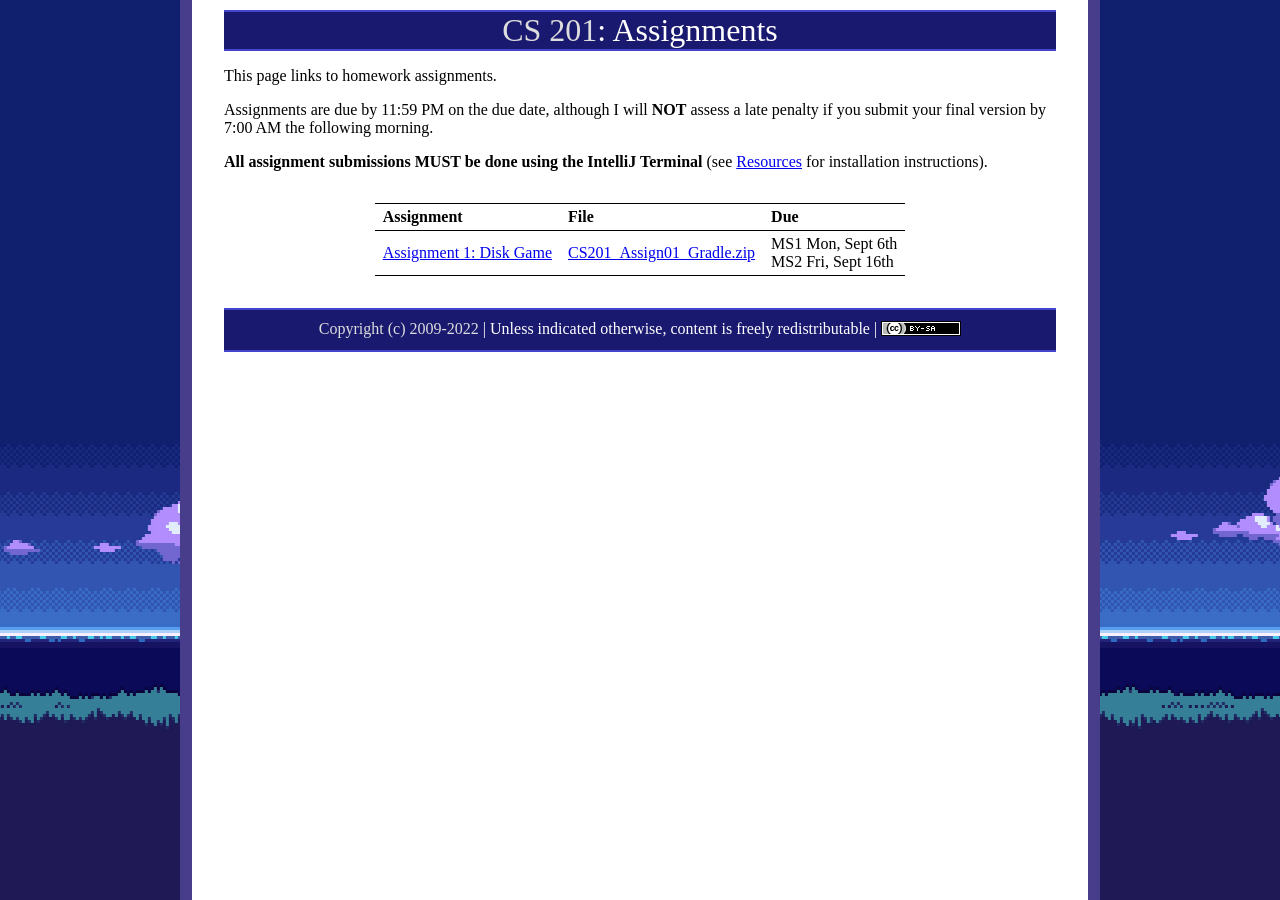
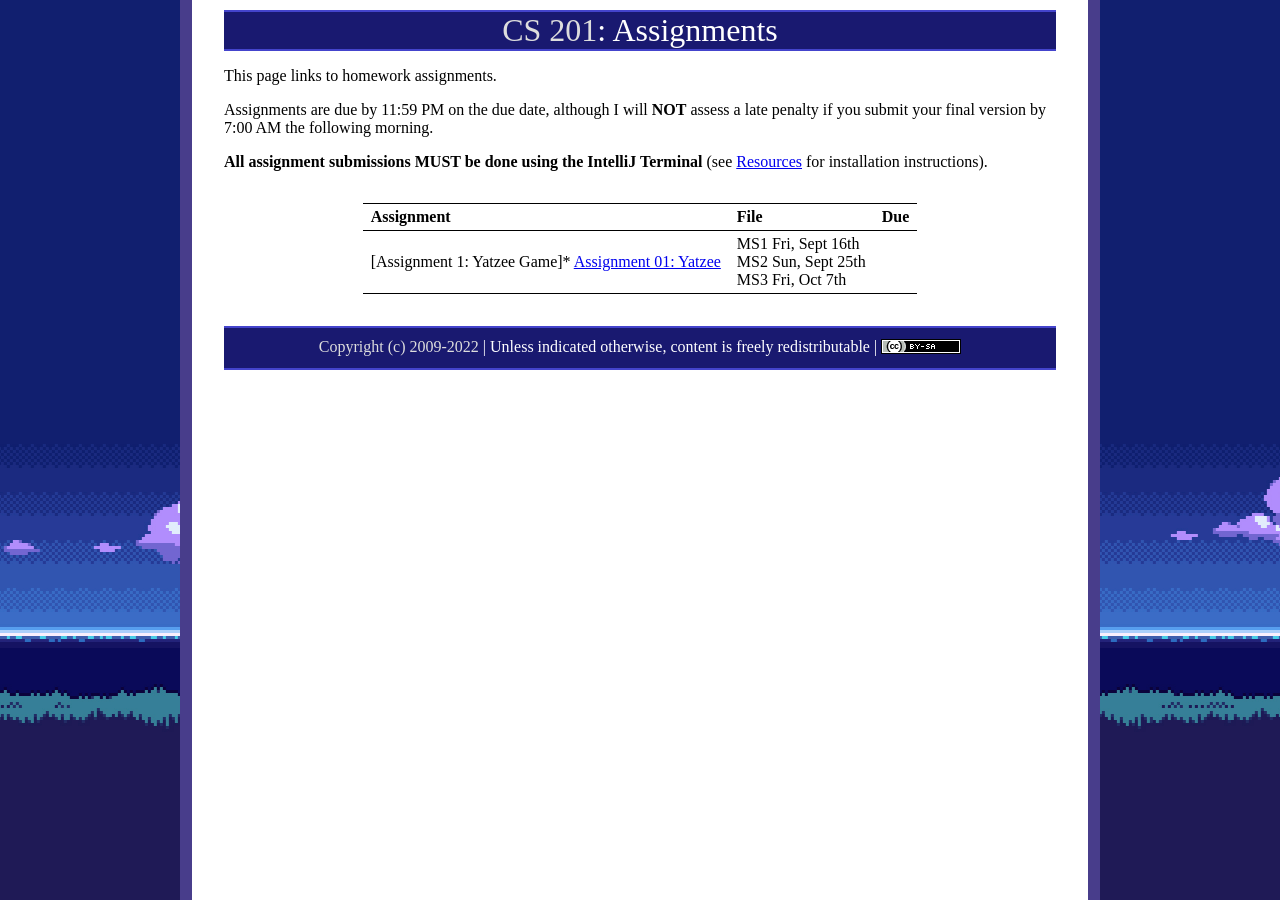
Before and after one commit to ycpcs/cs201-fall2022-102, a Jekyll site: the page built from assign/index.md, in a window 1280 px wide. Built offline with Jekyll 4.4.1, drawn with Linux system fonts in a browser that asks for light colours.

Commit message:
Added Assign01

```diff
--- a/assign/index.md
+++ b/assign/index.md
@@ -12,10 +12,13 @@ Assignments are due by 11:59 PM on the due date, although I will **NOT** assess
 
 > Assignment | File | Due
 > ---------- | ---- | ---
-> [Assignment 1: Disk Game](assign01.html) | [CS201\_Assign01\_Gradle.zip](CS201_Assign01_Gradle.zip) | MS1 Mon, Sept 6th<br>MS2 Fri, Sept 16th
+> [Assignment 1: Yatzee Game]* [Assignment 01: Yatzee](Assignment 01 Yatzee.pdf) | MS1 Fri, Sept 16th<br>MS2 Sun, Sept 25th<br>MS3 Fri, Oct 7th
+
 
 
 <!--
+
+> [Assignment 1: Disk Game](assign01.html) | [CS201\_Assign01\_Gradle.zip](CS201_Assign01_Gradle.zip) | MS1 Mon, Sept 6th<br>MS2 Fri, Sept 16th
 > [Assignment 2: Tic Tac Toe](assign02.html) | [CS201\_Assign02\_Gradle.zip](CS201_Assign02_Gradle.zip) | MS1 Sun, Sept 26th<br>MS2 Tues, Oct 5th
 > [Assignment 3: Klondike](assign03.html) |  [CS201\_Assign03\_Gradle.zip](CS201_Assign03_Gradle.zip) | MS1 Fri, Oct 15th<br>MS2 Thur, Oct 28th
 > [Assignment 4: Mandelbrot Set Renderer](assign04.html) | [CS201\_Assign04\_Gradle.zip](CS201_Assign04_Gradle.zip) | MS1 due Tues, Nov 16th <br> MS2 due Thur, Dec 2nd
```
Also changed, not shown: assign/assign01_old.md (renamed from assign/assign01.md), 1 other file.
